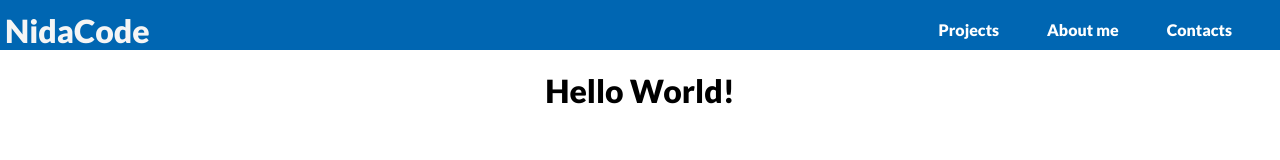
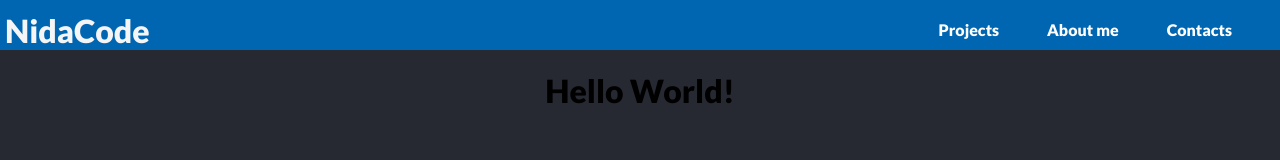
Before and after one commit to NidaCode/NidaCode, a plain HTML site: page index.html in a window 1280 px wide. Drawn offline with Linux system fonts and the light colour scheme.

Commit message:
Changed color palette

```diff
--- a/src/style/main.css
+++ b/src/style/main.css
@@ -1,6 +1,7 @@
 html, body {
     margin: 0;
     font-family:lato;
+    background-color: #272932;
 }
 @font-face {
     font-family: 'lato';
```
